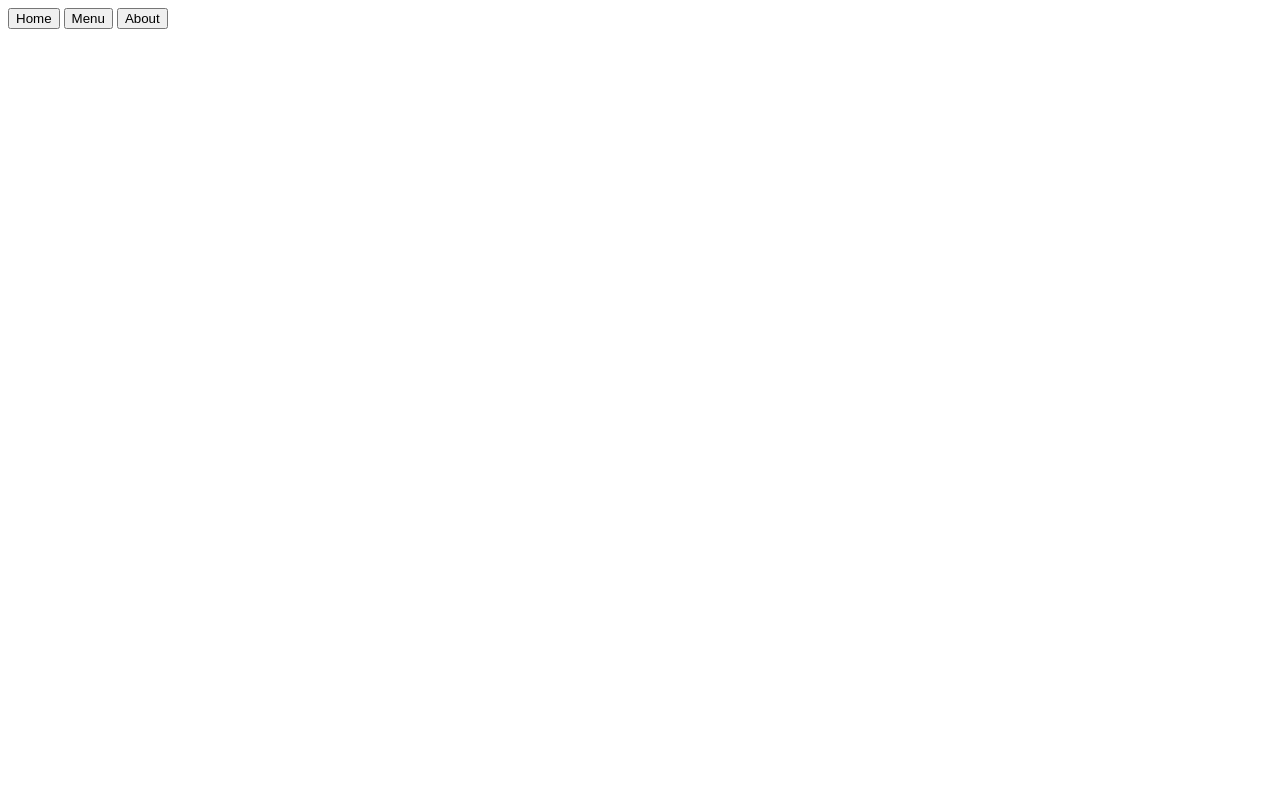
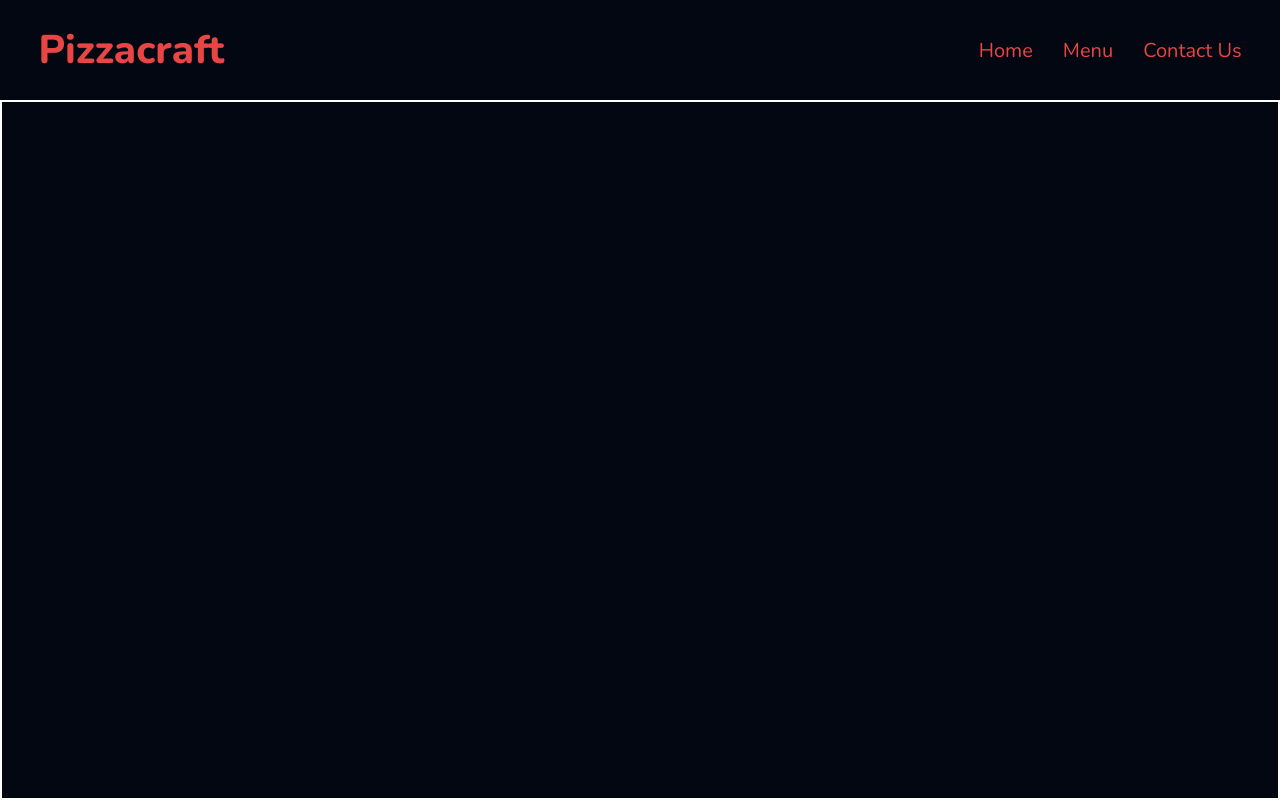
Before and after one commit to lostqubit/Restaurant-Page, a website built with webpack: page src/index.html in a window 1280 px wide. Built offline with nearby package versions, Linux system fonts and the light colour scheme.

Commit message:
style header

```diff
--- a/package.json
+++ b/package.json
@@ -9,8 +9,11 @@
   "author": "",
   "license": "ISC",
   "devDependencies": {
+    "css-loader": "^7.1.1",
     "html-webpack-plugin": "^5.6.0",
+    "style-loader": "^4.0.0",
     "webpack": "^5.91.0",
-    "webpack-cli": "^5.1.4"
+    "webpack-cli": "^5.1.4",
+    "webpack-dev-server": "^5.0.4"
   }
 }
--- a/src/index.html
+++ b/src/index.html
@@ -7,13 +7,15 @@
 </head>
 <body>
     <header>
-        <div id="content">
-            <nav>
-                <button>Home</button>
-                <button>Menu</button>
-                <button>About</button>
-            </nav>
-        </div>
+        <h2>Pizzacraft</h2>
+        <nav>
+            <button>Home</button>
+            <button>Menu</button>
+            <button>Contact Us</button>
+        </nav>
     </header>
+    <div id="content">
+        <!-- <img src="https://images.pexels.com/photos/19130144/pexels-photo-19130144/free-photo-of-four-different-pizzas-on-the-table.png?auto=compress&cs=tinysrgb&w=1260&h=750&dpr=1"> -->
+    </div>
 </body>
 </html>
--- a/src/index.js
+++ b/src/index.js
@@ -1 +1,3 @@
+import './style.css';
+
 console.log("test");
--- /dev/null
+++ b/src/style.css
@@ -0,0 +1,77 @@
+@import url('https://fonts.googleapis.com/css2?family=Nunito:ital,wght@0,200..1000;1,200..1000&display=swap');
+
+*{
+    margin:0;
+    padding:0;
+    font-family: "Nunito", sans-serif;
+}
+
+html{
+    height: 100%;
+    width: 100%;
+}
+
+body{
+    min-height: 100%;
+    display: grid;
+    grid-template-rows: 100px 1fr;
+    background-color:#030712;
+    /* background: #030712 url('https://images.pexels.com/photos/5903162/pexels-photo-5903162.jpeg?auto=compress&cs=tinysrgb&w=1260&h=750&dpr=1') center center no-repeat fixed;
+    -webkit-background-size: cover;
+    -moz-background-size: cover;
+    -o-background-size: cover;
+    background-size: cover; */
+
+}
+
+header{
+    display: flex;
+    width: 100%;
+    align-items: center;
+    justify-content: space-between;
+}
+
+header h2{
+    padding-left: 3%;
+    font-size: 2.5rem;
+    font-weight: 800;
+    color: #78350f;
+    color: #E84545;
+}
+
+header nav{
+    padding-right: 3%;
+    padding-left: 3%;
+    display: flex;
+    gap: 30px;
+}
+
+nav button{
+    width: max-content;
+    cursor: pointer;
+    border: none;
+    background-color: #030712;
+    outline: none;
+    color: #d97706;
+    font-size: 1.25rem;
+    color: #E84545;
+}
+
+nav button:hover{
+    opacity: 0.5;
+}
+
+#content img{
+    height: 80%;
+    width: max(250px,25%);
+}
+
+/* #content{
+    background: #030712 url('https://images.pexels.com/photos/5903162/pexels-photo-5903162.jpeg?auto=compress&cs=tinysrgb&w=1260&h=750&dpr=1') center center no-repeat fixed;
+    background-size: cover;
+} */
+
+#content{
+    border: 2px solid white;
+
+}
--- a/webpack.config.js
+++ b/webpack.config.js
@@ -12,4 +12,17 @@ module.exports = {
         template: './src/index.html',
     }),
   ],
+  module: {
+    rules: [
+      {
+        test: /\.css$/i,
+        use: ['style-loader', 'css-loader'],
+      },
+    ],
+  },
+  watch: true,
+  devServer: {
+    watchFiles: ['src/*'],
+  },
+
 };
```
Also changed, not shown: 1 other file.
